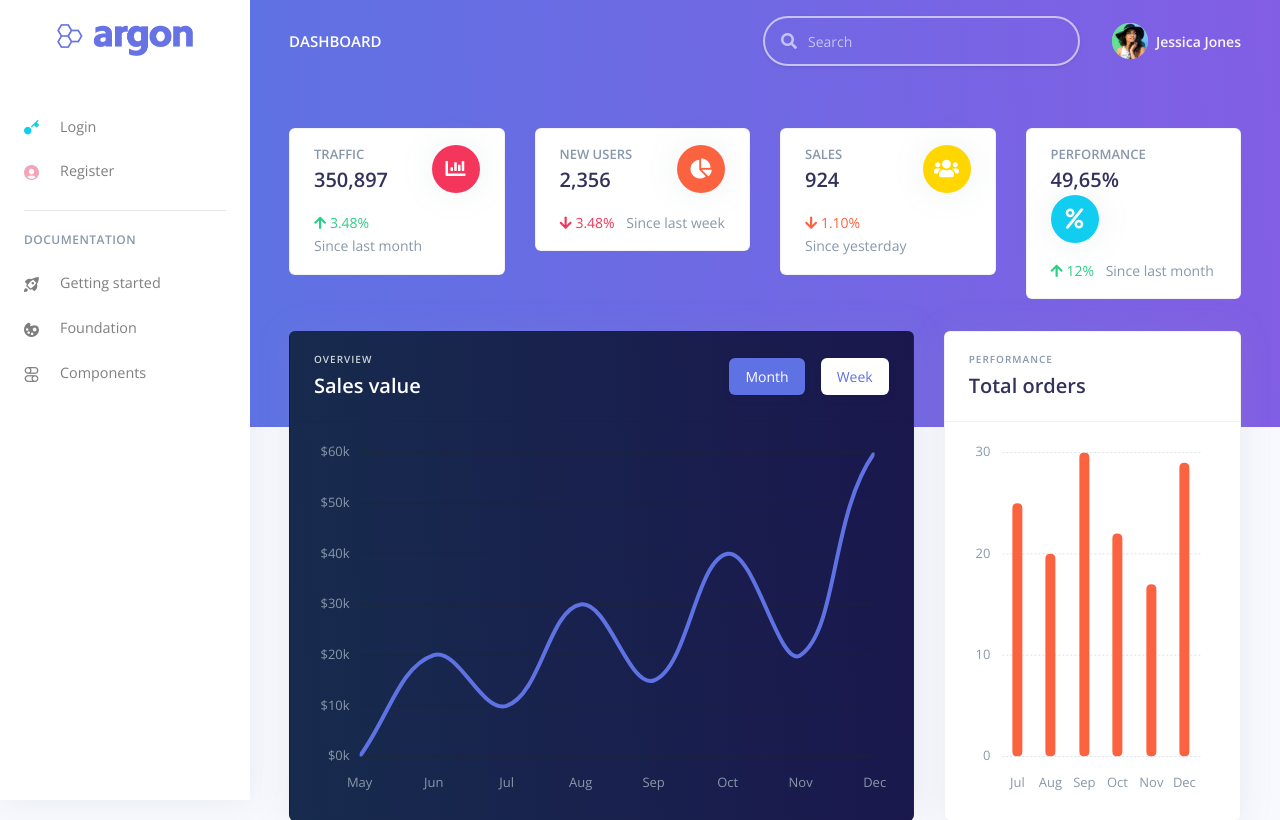
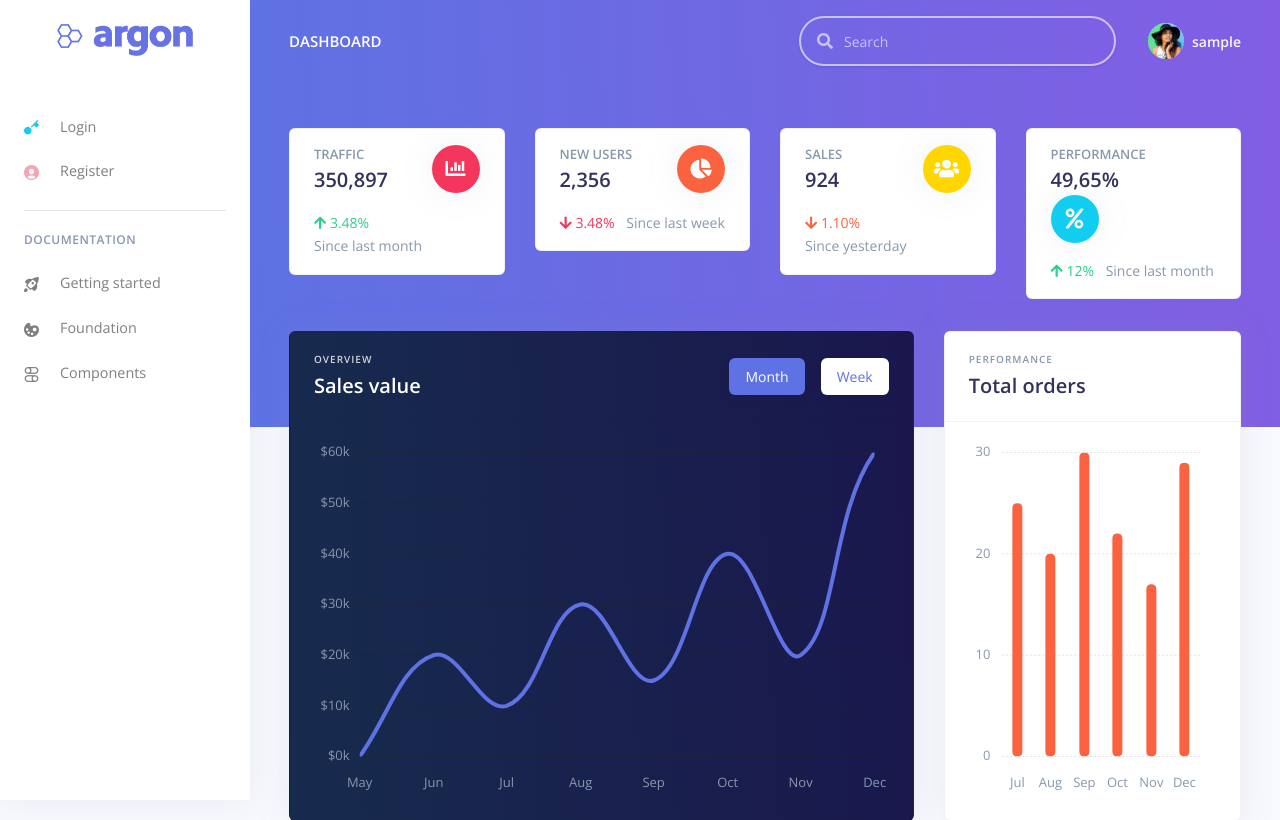
Before and after one commit to BradyRentingBIT/web-progress-tracker, a PHP site: page / in a window 1280 px wide. Shown: the top 820 px of the page. Run offline with PHP 8.4, Linux system fonts and the light colour scheme; the visitor is signed in with stand-in values (Sample User, id 1).

Commit message:
minor fix index.php

```diff
--- a/web-app/index.php
+++ b/web-app/index.php
@@ -175,7 +175,7 @@ session_start();?>
                   <img alt="Image placeholder" src="./assets/img/theme/team-4-800x800.jpg">
                 </span>
                 <div class="media-body ml-2 d-none d-lg-block">
-                  <span class="mb-0 text-sm  font-weight-bold">Jessica Jones</span>
+                  <span class="mb-0 text-sm  font-weight-bold"><?php if(isset($_SESSION["name"])){echo $_SESSION["name"];}?></span>
                 </div>
               </div>
             </a>
```
